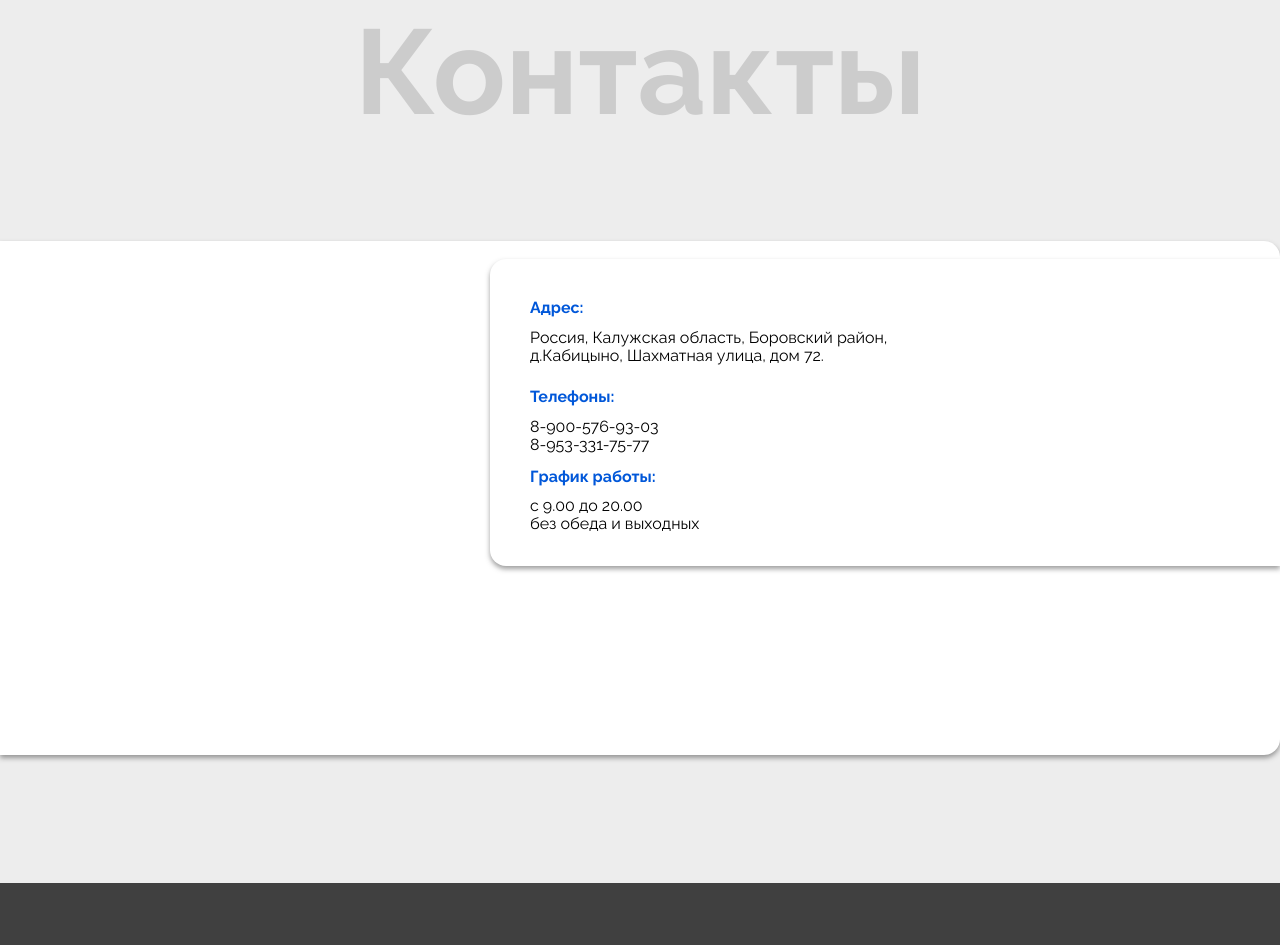
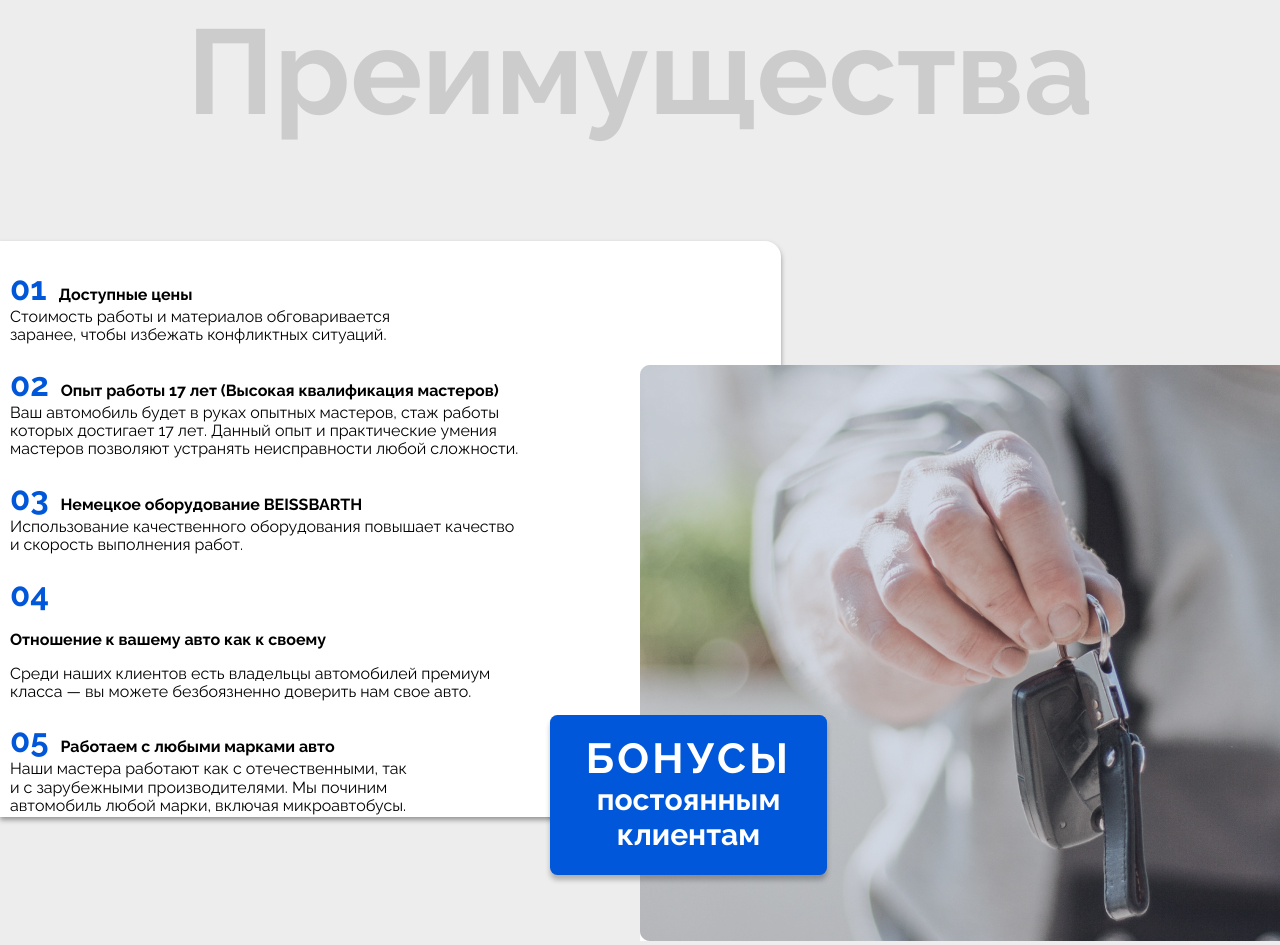
Before and after one commit to JohnnyProduction/nadejniy-website, a website: page app/index.html in a window 1280 px wide. Shown: the part 1876-2821 px from the top of the page. Drawn offline with nearby package versions, Linux system fonts and the light colour scheme.

Commit message:
fix advantages section

```diff
--- a/app/index.html
+++ b/app/index.html
@@ -161,74 +161,73 @@
             </div>
         </div>
     </section>
-<!--    <section class="advantages">-->
-<!--        <div class="container">-->
-<!--            <div class="page-title">-->
-<!--                <h2>Преимущества</h2>-->
-<!--            </div>-->
-<!--            <div class="advantages__content">-->
-<!--                <ul class="advantages__list">-->
-<!--                    <li class="advantages__list-item">-->
-<!--                        <div class="advantages__list-title">-->
-<!--                            <span>01</span>-->
-<!--                            Доступные цены-->
-<!--                        </div>-->
-<!--                        <div class="advantages__list-text">-->
-<!--                            Стоимость работы и материалов обговаривается<br>-->
-<!--                            заранее, чтобы избежать конфликтных ситуаций.-->
-<!--                        </div>-->
-<!--                    </li>-->
-<!--                    <li class="advantages__list-item">-->
-<!--                        <div class="advantages__list-title">-->
-<!--                            <span>02</span>-->
-<!--                            Опыт работы 17 лет (Высокая квалификация мастеров)-->
-<!--                        </div>-->
-<!--                        <div class="advantages__list-text">-->
-<!--                            Ваш автомобиль будет в руках опытных мастеров, стаж работы которых достигает 17 лет.-->
-<!--                            Данный опыт и практические умения мастеров позволяют устранять неисправности любой сложности.-->
-<!--                        </div>-->
-<!--                    </li>-->
-<!--                    <li class="advantages__list-item">-->
-<!--                        <div class="advantages__list-title">-->
-<!--                            <span>03</span>-->
-<!--                            Немецкое оборудование BEISSBARTH-->
-<!--                        </div>-->
-<!--                        <div class="advantages__list-text">-->
-<!--                            Использование качественного оборудования повышает качество и скорость выполнения работ.-->
-<!--                        </div>-->
-<!--                    </li>-->
-<!--                    <li class="advantages__list-item">-->
-<!--                        <div class="advantages__list-title">-->
-<!--                            <span>04</span>-->
-<!--                            Отношение к вашему авто как к своему-->
-<!--                        </div>-->
-<!--                        <div class="advantages__list-text">-->
-<!--                            Среди наших клиентов есть владельцы автомобилей премиум-->
-<!--                            класса — вы можете безбоязненно доверить нам свое авто.-->
-<!--                        </div>-->
-<!--                    </li>-->
-<!--                    <li class="advantages__list-item">-->
-<!--                        <div class="advantages__list-title">-->
-<!--                            <span>05</span>-->
-<!--                            Работаем с любыми марками авто-->
-<!--                        </div>-->
-<!--                        <div class="advantages__list-text">-->
-<!--                            Наши мастера работают как с отечественными, так и с зарубежными производителями.-->
-<!--                            Мы починим<br> автомобиль любой марки, включая микроавтобусы.-->
-<!--                        </div>-->
-<!--                    </li>-->
-<!--                </ul>-->
-<!--            </div>-->
-<!--            <div class="advantages__img">-->
-<!--                <img src="img/advantages.jpg" alt="">-->
-<!--                <div class="advantages__label">-->
-<!--                    <span>БОНУСЫ</span>-->
-<!--                    постоянным<br>-->
-<!--                    клиентам-->
-<!--                </div>-->
-<!--            </div>-->
-<!--        </div>-->
-<!--    </section>-->
+    <section id="page3" class="advantages">
+        <div class="page-title">
+            <h2>Преимущества</h2>
+        </div>
+        <div class="advantages__inner">
+            <div class="advantages__content">
+                <ul class="advantages__list">
+                    <li class="advantages__list-item">
+                        <div class="advantages__list-title">
+                            <span>01</span>
+                            Доступные цены
+                        </div>
+                        <div class="advantages__list-text">
+                            Стоимость работы и материалов обговаривается<br>
+                            заранее, чтобы избежать конфликтных ситуаций.
+                        </div>
+                    </li>
+                    <li class="advantages__list-item">
+                        <div class="advantages__list-title">
+                            <span>02</span>
+                            Опыт работы 17 лет (Высокая квалификация мастеров)
+                        </div>
+                        <div class="advantages__list-text">
+                            Ваш автомобиль будет в руках опытных мастеров, стаж работы которых достигает 17 лет.
+                            Данный опыт и практические умения мастеров позволяют устранять неисправности любой сложности.
+                        </div>
+                    </li>
+                    <li class="advantages__list-item">
+                        <div class="advantages__list-title">
+                            <span>03</span>
+                            Немецкое оборудование BEISSBARTH
+                        </div>
+                        <div class="advantages__list-text">
+                            Использование качественного оборудования повышает качество и скорость выполнения работ.
+                        </div>
+                    </li>
+                    <li class="advantages__list-item">
+                        <div class="advantages__list-title">
+                            <span>04</span>
+                            <p>Отношение к вашему авто как к своему</p>
+                        </div>
+                        <div class="advantages__list-text">
+                            Среди наших клиентов есть владельцы автомобилей премиум
+                            класса — вы можете безбоязненно доверить нам свое авто.
+                        </div>
+                    </li>
+                    <li class="advantages__list-item">
+                        <div class="advantages__list-title">
+                            <span>05</span>
+                            Работаем с любыми марками авто
+                        </div>
+                        <div class="advantages__list-text">
+                            Наши мастера работают как с отечественными, так и с зарубежными производителями.
+                            Мы починим<br> автомобиль любой марки, включая микроавтобусы.
+                        </div>
+                    </li>
+                </ul>
+            </div>
+            <div class="advantages__img">
+                <div class="advantages__label">
+                    <span>БОНУСЫ</span>
+                    постоянным<br>
+                    клиентам
+                </div>
+            </div>
+        </div>
+    </section>
 <!--    <section class="reviews">-->
 <!--        <div class="container">-->
 <!--            <div class="page-title">-->
--- a/app/scss/style.scss
+++ b/app/scss/style.scss
@@ -218,8 +218,8 @@
 .advantages__content {
   position: absolute;
   left: 0;
-  max-width: 1160px;
-  width: 100%;
+  max-width: 1920px;
+  width: 61%;
   height: 576px;
   background: #fff;
   border-top-right-radius: 16px;
@@ -253,14 +253,17 @@
   position: absolute;
   bottom: 0;
   right: 0;
-  width: 946px;
+  max-width: 1920px;
+  width: 50%;
   height: 576px;
+  background-color: #fff;
+  background-image: url(../img/advantages.jpg);
 }
 
 .advantages__label {
   position: absolute;
-  top: 352px;
-  right: 757px;
+  top: 350px;
+  left: -90px;
   width: 277px;
   height: 160px;
   padding-top: 20px;
```
Also changed, not shown: app/css/style.min.css.
